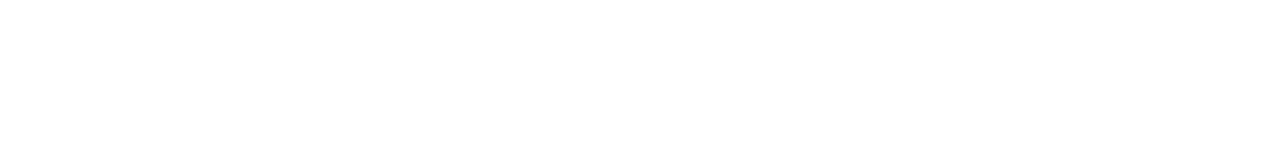
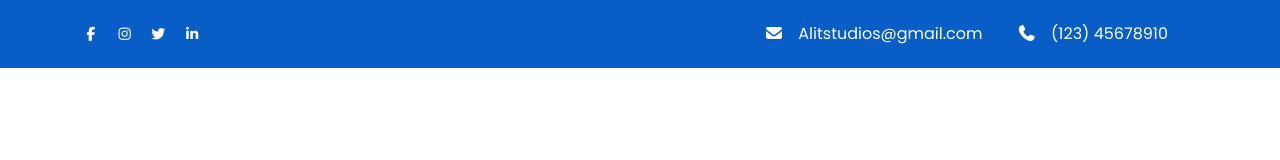
Before and after one commit to hmarifrazi/final-project-psdtohtml-5, a plain HTML site: page index.html in a window 1280 px wide. Drawn offline with nearby package versions, Linux system fonts and the light colour scheme.

Commit message:
new code added

```diff
--- a/assets/css/style.css
+++ b/assets/css/style.css
@@ -0,0 +1,36 @@
+@import url("https://fonts.googleapis.com/css2?family=Poppins:ital,wght@0,100;0,200;0,300;0,400;0,500;0,600;0,700;0,800;0,900;1,100;1,200;1,300;1,400;1,500;1,600;1,700;1,800;1,900&display=swap");
+
+body {
+  font-family: "Poppins", sans-serif;
+  font-size: 16px;
+  line-height: 28px;
+  font-weight: 400;
+  color: #666;
+}
+
+/* Header Top */
+section.header-top-area {
+  background-color: #095dc7;
+  padding: 20px;
+}
+
+.social-icon a {
+  color: #fff;
+  display: inline-block;
+  margin-right: 12px;
+}
+
+.social-icon i {
+  font-size: 14px;
+}
+
+.social-info a {
+  color: #fff;
+  text-decoration: none;
+  display: inline-block;
+  margin-right: 30px;
+}
+
+.social-info span {
+  margin-left: 10px;
+}
--- a/index.html
+++ b/index.html
@@ -12,16 +12,42 @@
     <!-- Font-awesome CSS Link -->
     <link
       rel="stylesheet"
-      href="https://cdnjs.cloudflare.com/ajax/libs/font-awesome/7.0.1/css/fontawesome.min.css"
+      href="https://cdnjs.cloudflare.com/ajax/libs/font-awesome/7.0.1/css/all.min.css"
     />
     <!-- Main CSS Link -->
     <link rel="stylesheet" href="./assets/css/style.css" />
-
   </head>
   <body>
+    <!-- Header Top -->
+    <section class="header-top-area">
+      <div class="container">
+        <div class="row">
+          <div class="col-xl-6">
+            <div class="social-icon">
+              <a href="#"><i class="fa-brands fa-facebook-f"></i></a>
+              <a href="#"><i class="fa-brands fa-instagram"></i></a>
+              <a href="#"><i class="fa-brands fa-twitter"></i></a>
+              <a href="#"><i class="fa-brands fa-linkedin-in"></i></a>
+            </div>
+          </div>
+          <div class="col-xl-6">
+            <div class="social-info text-end">
+              <a href="mailto:alitstudios@gmail.com"
+                ><i class="fa-solid fa-envelope"></i> <span>Alitstudios@gmail.com</span></a
+              >
+              <a href="tell:(123) 45678910"
+                ><i class="fa-solid fa-phone"></i> <span>(123) 45678910</span></a
+              >
+            </div>
+          </div>
+        </div>
+      </div>
+    </section>
 
     <!-- jQuery JS Link -->
     <script src="./assets/js/jquery-1.12.4.min.js"></script>
+    <!-- Font-awesome JS Link -->
+    <script src="https://cdnjs.cloudflare.com/ajax/libs/font-awesome/7.0.1/js/fontawesome.min.js"></script>
     <!-- Bootstrap JS Link -->
     <script src="https://cdnjs.cloudflare.com/ajax/libs/bootstrap/5.2.0/js/bootstrap.min.js"></script>
     <!-- Main JS Link -->
```
